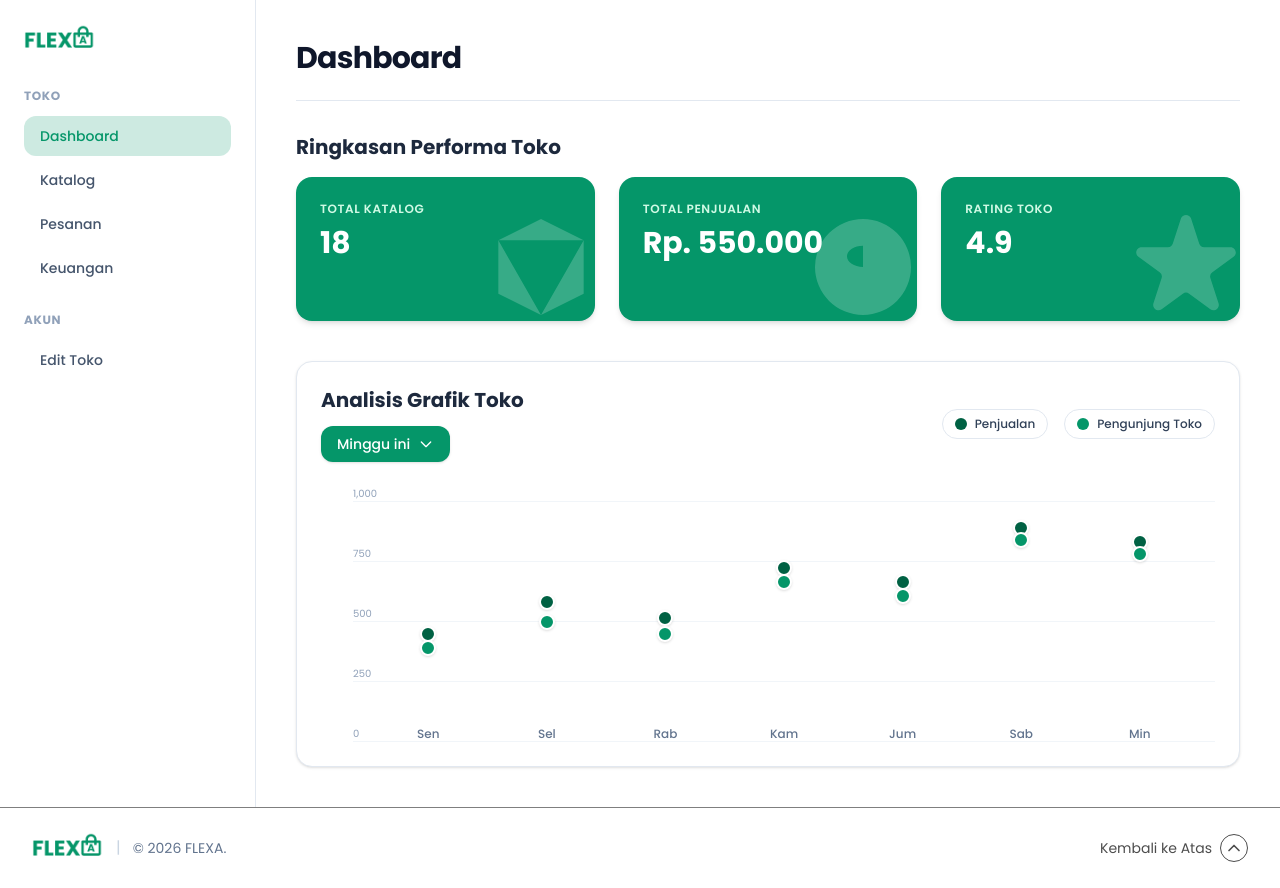
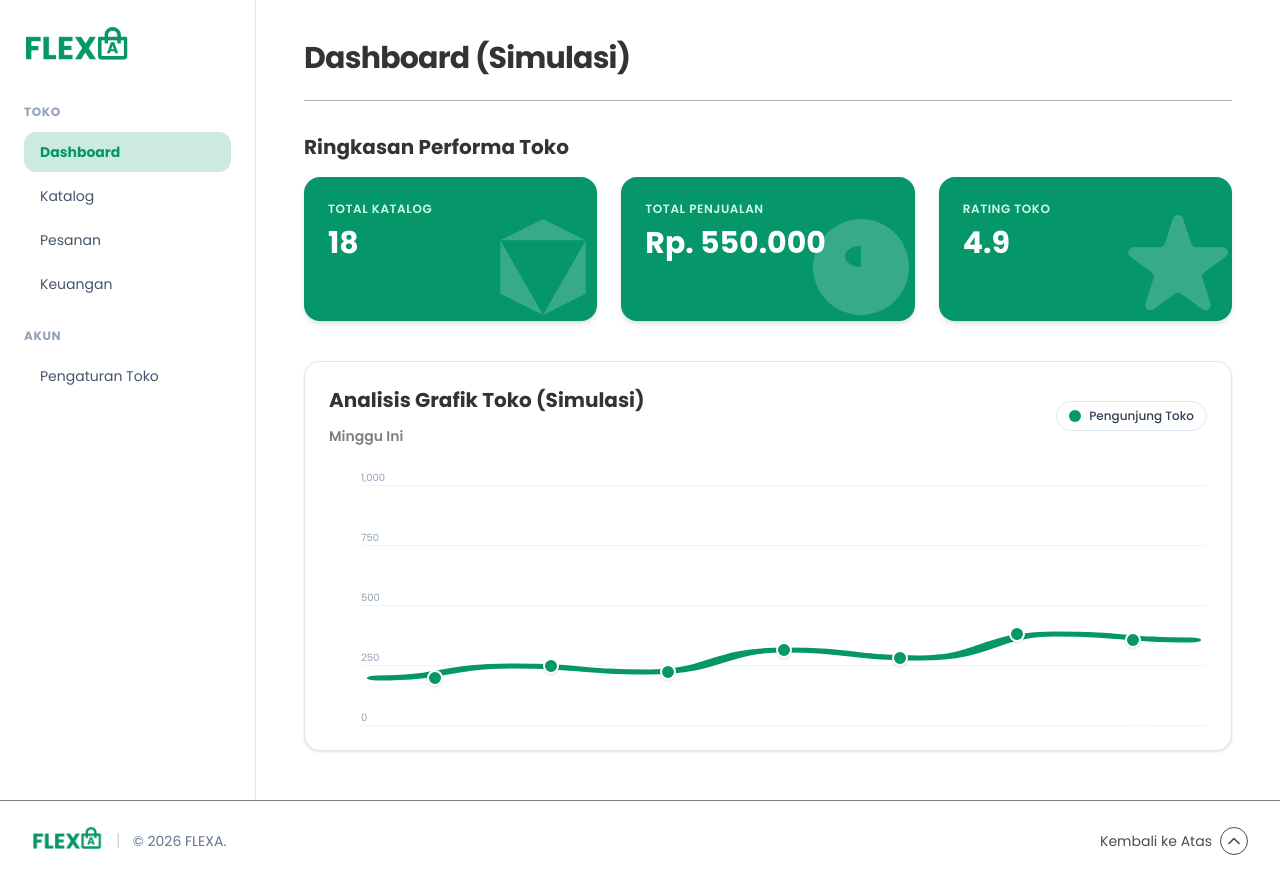
Before and after one commit to NarayanaMahendraAbimanyu/FLEXA-Marketplace, a Next.js app: page /seller/dashboard in a window 1280 px wide. Built offline with nearby package versions, Linux system fonts and the light colour scheme.

Commit message:
Memperbarui dashboard seller

```diff
--- a/app/components/SellerSideBar.tsx
+++ b/app/components/SellerSideBar.tsx
@@ -20,7 +20,7 @@ export default function SellerSideBar() {
               alt="Flexa Logo"
               width={120}
               height={36}
-              className="h-8 w-auto object-contain cursor-pointer"
+              className="h-12 w-auto object-contain cursor-pointer hover:scale-105 active:scale-95 duration-200 transition-all"
               priority
             />
           </Link>
@@ -31,19 +31,19 @@ export default function SellerSideBar() {
           <nav className="space-y-1">
             <Link
               href="/seller/dashboard"
-              className={`flex items-center px-4 py-2.5 rounded-xl font-medium text-sm transition-colors ${
+              className={`flex items-center px-4 py-2.5 rounded-xl text-sm transition-colors ${
                 isActive('/seller/dashboard')
-                  ? 'bg-[#059669]/20 text-[#059669]'
-                  : 'text-slate-600 hover:bg-slate-50'
+                  ? 'bg-[#059669]/20 text-[#059669] font-bold'
+                  : 'text-slate-600 hover:bg-slate-100'
               }`}
             >
               Dashboard
             </Link>
             <Link
               href="/seller/product"
-              className={`flex items-center px-4 py-2.5 rounded-xl font-medium text-sm transition-colors ${
+              className={`flex items-center px-4 py-2.5 rounded-xl text-sm transition-colors ${
                 isActive('/seller/product')
-                  ? 'bg-[#059669]/20 text-[#059669]'
+                  ? 'bg-[#059669]/20 text-[#059669] font-bold'
                   : 'text-slate-600 hover:bg-slate-50'
               }`}
             >
@@ -51,9 +51,9 @@ export default function SellerSideBar() {
             </Link>
             <Link
               href="/seller/pesanan"
-              className={`flex items-center px-4 py-2.5 rounded-xl font-medium text-sm transition-colors ${
+              className={`flex items-center px-4 py-2.5 rounded-xl text-sm transition-colors ${
                 isActive('/seller/pesanan')
-                  ? 'bg-[#059669]/20 text-[#059669]'
+                  ? 'bg-[#059669]/20 text-[#059669] font-bold'
                   : 'text-slate-600 hover:bg-slate-50'
               }`}
             >
@@ -61,9 +61,9 @@ export default function SellerSideBar() {
             </Link>
             <Link
               href="/seller/income"
-              className={`flex items-center px-4 py-2.5 rounded-xl font-medium text-sm transition-colors ${
+              className={`flex items-center px-4 py-2.5 rounded-xl text-sm transition-colors ${
                 isActive('/seller/income')
-                  ? 'bg-[#059669]/20 text-[#059669]'
+                  ? 'bg-[#059669]/20 text-[#059669] font-bold'
                   : 'text-slate-600 hover:bg-slate-50'
               }`}
             >
@@ -77,13 +77,13 @@ export default function SellerSideBar() {
           <nav className="space-y-1">
             <Link
               href="/seller/edit-toko"
-              className={`flex items-center px-4 py-2.5 rounded-xl font-medium text-sm transition-colors ${
+              className={`flex items-center px-4 py-2.5 rounded-xl text-sm transition-colors ${
                 isActive('/seller/edit-toko')
-                  ? 'bg-[#059669]/20 text-[#059669]'
+                  ? 'bg-[#059669]/20 text-[#059669] font-bold'
                   : 'text-slate-600 hover:bg-slate-50'
               }`}
             >
-              Edit Toko
+              Pengaturan Toko
             </Link>
           </nav>
         </div>
--- a/app/seller/dashboard/page.tsx
+++ b/app/seller/dashboard/page.tsx
@@ -6,35 +6,55 @@ import { useRouter } from 'next/navigation';
 export default function SellerDashboardPage() {
   const router = useRouter();
   const [timeFilter, setTimeFilter] = useState<'week' | 'month'>('week');
-  const [hoveredPoint, setHoveredPoint] = useState<{ index: number; day: string; sales: number; visitors: number; x: number; y: number } | null>(null);
+  const [hoveredPoint, setHoveredPoint] = useState<{ index: number; day: string; visitors: number; x: number; y: number } | null>(null);
 
   const weekData = [
-    { day: 'Sen', sales: 420, visitors: 350 },
-    { day: 'Sel', sales: 580, visitors: 480 },
-    { day: 'Rab', sales: 500, visitors: 420 },
-    { day: 'Kam', sales: 750, visitors: 680 },
-    { day: 'Jum', sales: 680, visitors: 610 },
-    { day: 'Sab', sales: 950, visitors: 890 },
-    { day: 'Min', sales: 880, visitors: 820 }
+    { day: 'Senin', visitors: 120 },
+    { day: 'Selasa', visitors: 180 },
+    { day: 'Rabu', visitors: 150 },
+    { day: 'Kamis', visitors: 260 },
+    { day: 'Jumat', visitors: 220 },
+    { day: 'Sabtu', visitors: 340 },
+    { day: 'Minggu', visitors: 310 }
   ];
 
   const monthData = [
-    { day: 'Minggu 1', sales: 3200, visitors: 2900 },
-    { day: 'Minggu 2', sales: 4100, visitors: 3800 },
-    { day: 'Minggu 3', sales: 3900, visitors: 3500 },
-    { day: 'Minggu 4', sales: 4800, visitors: 4400 }
+    { day: 'Minggu 1', visitors: 1200 },
+    { day: 'Minggu 2', visitors: 1500 },
+    { day: 'Minggu 3', visitors: 1400 },
+    { day: 'Minggu 4', visitors: 1800 }
   ];
 
   const currentData = timeFilter === 'week' ? weekData : monthData;
+  const maxVal = timeFilter === 'week' ? 1000 : 2500;
+
+  const getSmoothPath = (data: typeof weekData, valueKey: 'visitors') => {
+    const points = data.map((item, idx) => {
+      const x = (idx / (data.length - 1)) * 100;
+      const y = 100 - (item[valueKey] / maxVal) * 100;
+      return { x, y };
+    });
+
+    if (points.length === 0) return '';
+
+    return points.reduce((acc, point, idx, arr) => {
+      if (idx === 0) return `M ${point.x} ${point.y}`;
+      const prev = arr[idx - 1];
+      const controlX = (prev.x + point.x) / 2;
+      return `${acc} C ${controlX} ${prev.y}, ${controlX} ${point.y}, ${point.x} ${point.y}`;
+    }, '');
+  };
+
+  const visitorsPath = getSmoothPath(currentData, 'visitors');
 
   return (
-    <div className="w-full">
-      <div className="mb-8 border-b border-slate-200 pb-6">
-        <h1 className="text-2xl sm:text-3xl font-bold tracking-tight text-slate-900">Dashboard</h1>
+    <div className="w-full px-2 sm:px-2 lg:px-2">
+      <div className="mb-8 border-b border-black/30 pb-6">
+        <h1 className="text-2xl sm:text-3xl font-bold tracking-tight text-black/80">Dashboard {"(Simulasi)"}</h1>
       </div>
 
       <section className="mb-10">
-        <h2 className="text-lg sm:text-xl font-bold text-slate-800 mb-4">Ringkasan Performa Toko</h2>
+        <h2 className="text-lg sm:text-xl font-bold text-black/80 mb-4">Ringkasan Performa Toko</h2>
         <div className="grid grid-cols-1 md:grid-cols-3 gap-6">
           <div
             onClick={() => router.push('/seller/product')}
@@ -86,27 +106,13 @@ export default function SellerDashboardPage() {
       <section className="bg-white border border-slate-200 rounded-2xl p-6 shadow-sm">
         <div className="flex flex-col sm:flex-row sm:items-center sm:justify-between mb-6 gap-4">
           <div>
-            <h2 className="text-lg sm:text-xl font-bold text-slate-800">Analisis Grafik Toko</h2>
+            <h2 className="text-lg sm:text-xl font-bold text-black/80">Analisis Grafik Toko {"(Simulasi)"}</h2>
             <div className="flex items-center gap-2 mt-3">
-              <div className="relative">
-                <button
-                  onClick={() => setTimeFilter(timeFilter === 'week' ? 'month' : 'week')}
-                  className="px-4 py-2 bg-[#059669] text-white font-medium text-xs sm:text-sm rounded-xl shadow-sm flex items-center gap-2 hover:bg-[#047857] transition-colors"
-                >
-                  <span>{timeFilter === 'week' ? 'Minggu ini' : 'Bulan ini'}</span>
-                  <svg className="w-4 h-4" fill="none" stroke="currentColor" viewBox="0 0 24 24">
-                    <path strokeLinecap="round" strokeLinejoin="round" strokeWidth="2" d="M19 9l-7 7-7-7" />
-                  </svg>
-                </button>
-              </div>
+              <span className="font-semibold text-black/50 text-xs sm:text-sm">Minggu Ini</span>
             </div>
           </div>
 
           <div className="flex items-center gap-4">
-            <div className="flex items-center gap-2 px-3 py-1.5 border border-slate-200 rounded-full text-xs font-medium text-slate-700">
-              <span className="w-3 h-3 rounded-full bg-[#006143]"></span>
-              <span>Penjualan</span>
-            </div>
             <div className="flex items-center gap-2 px-3 py-1.5 border border-slate-200 rounded-full text-xs font-medium text-slate-700">
               <span className="w-3 h-3 rounded-full bg-[#059669]"></span>
               <span>Pengunjung Toko</span>
@@ -117,11 +123,10 @@ export default function SellerDashboardPage() {
         <div className="relative h-64 w-full pt-8 pb-4">
           {hoveredPoint && (
             <div
-              className="absolute z-20 transform -translate-x-1/2 -translate-y-full bg-slate-900 text-white text-xs px-3 py-1.5 rounded-lg shadow-lg pointer-events-none mb-2"
+              className="absolute z-25 transform -translate-x-1/2 -translate-y-full bg-slate-900 text-white text-xs px-3 py-1.5 rounded-lg shadow-lg pointer-events-none mb-2"
               style={{ left: `${hoveredPoint.x}%`, top: `${hoveredPoint.y}%` }}
             >
               <p className="font-bold">{hoveredPoint.day}</p>
-              <p>Penjualan: {hoveredPoint.sales}</p>
               <p>Pengunjung: {hoveredPoint.visitors}</p>
             </div>
           )}
@@ -134,29 +139,34 @@ export default function SellerDashboardPage() {
             <div className="border-b border-slate-100 flex justify-between"><span>0</span></div>
           </div>
 
+          <div className="absolute inset-0 pl-12 pr-4 pt-8 pb-6 pointer-events-none z-10">
+            <svg className="w-full h-full overflow-visible" viewBox="0 0 100 100" preserveAspectRatio="none">
+              <path
+                d={visitorsPath}
+                fill="none"
+                stroke="#059669"
+                strokeWidth="2.5"
+                strokeLinecap="round"
+                strokeLinejoin="round"
+              />
+            </svg>
+          </div>
+
           <div className="absolute inset-0 pl-12 pr-4 pt-8 pb-6 flex items-end justify-between">
             {currentData.map((item, idx) => {
-              const maxVal = 1000;
-              const salesHeight = (item.sales / maxVal) * 100;
               const visitorsHeight = (item.visitors / maxVal) * 100;
               const xPercent = (idx / (currentData.length - 1)) * 100;
 
               return (
                 <div key={idx} className="relative flex-1 flex flex-col items-center h-full group">
                   <div
-                    className="absolute w-4 h-4 rounded-full bg-[#006143] border-2 border-white shadow cursor-pointer transition-transform hover:scale-125 z-10"
-                    style={{ bottom: `${salesHeight}%`, transform: 'translateY(50%)' }}
-                    onMouseEnter={() => setHoveredPoint({ index: idx, day: item.day, sales: item.sales, visitors: item.visitors, x: xPercent, y: 100 - salesHeight })}
-                    onMouseLeave={() => setHoveredPoint(null)}
-                  ></div>
-                  <div
-                    className="absolute w-4 h-4 rounded-full bg-[#059669] border-2 border-white shadow cursor-pointer transition-transform hover:scale-125 z-10"
+                    className="absolute w-4 h-4 rounded-full bg-[#059669] border-2 border-white shadow cursor-pointer transition-transform hover:scale-125 z-20"
                     style={{ bottom: `${visitorsHeight}%`, transform: 'translateY(50%)' }}
-                    onMouseEnter={() => setHoveredPoint({ index: idx, day: item.day, sales: item.sales, visitors: item.visitors, x: xPercent, y: 100 - visitorsHeight })}
+                    onMouseEnter={() => setHoveredPoint({ index: idx, day: item.day, visitors: item.visitors, x: xPercent, y: 100 - visitorsHeight })}
                     onMouseLeave={() => setHoveredPoint(null)}
                   ></div>
 
-                  <div className="absolute bottom-[-24px] text-xs font-medium text-slate-500">
+                  <div className="absolute bottom-[-24px] text-xs font-medium text-white">
                     {item.day}
                   </div>
                 </div>
```
